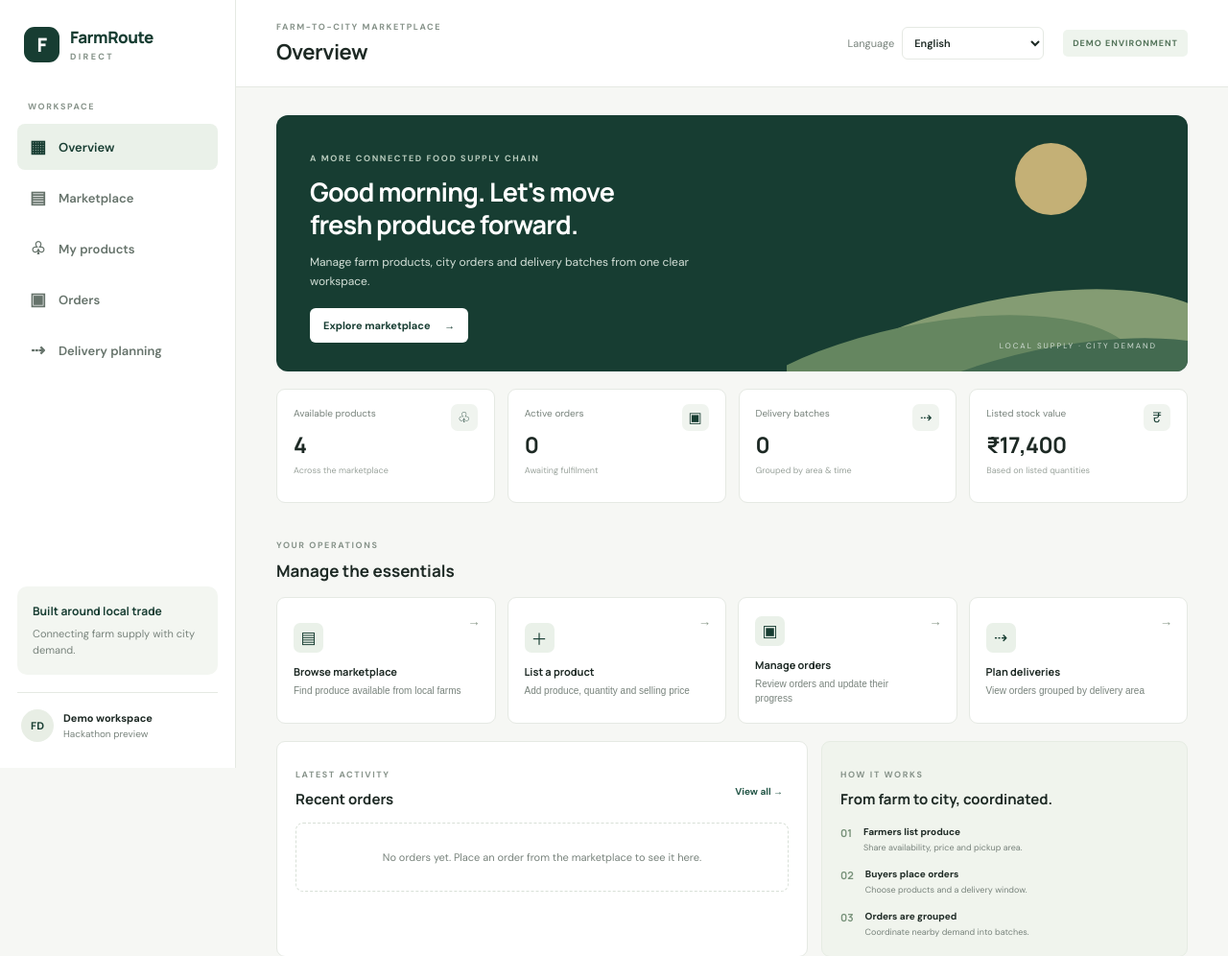
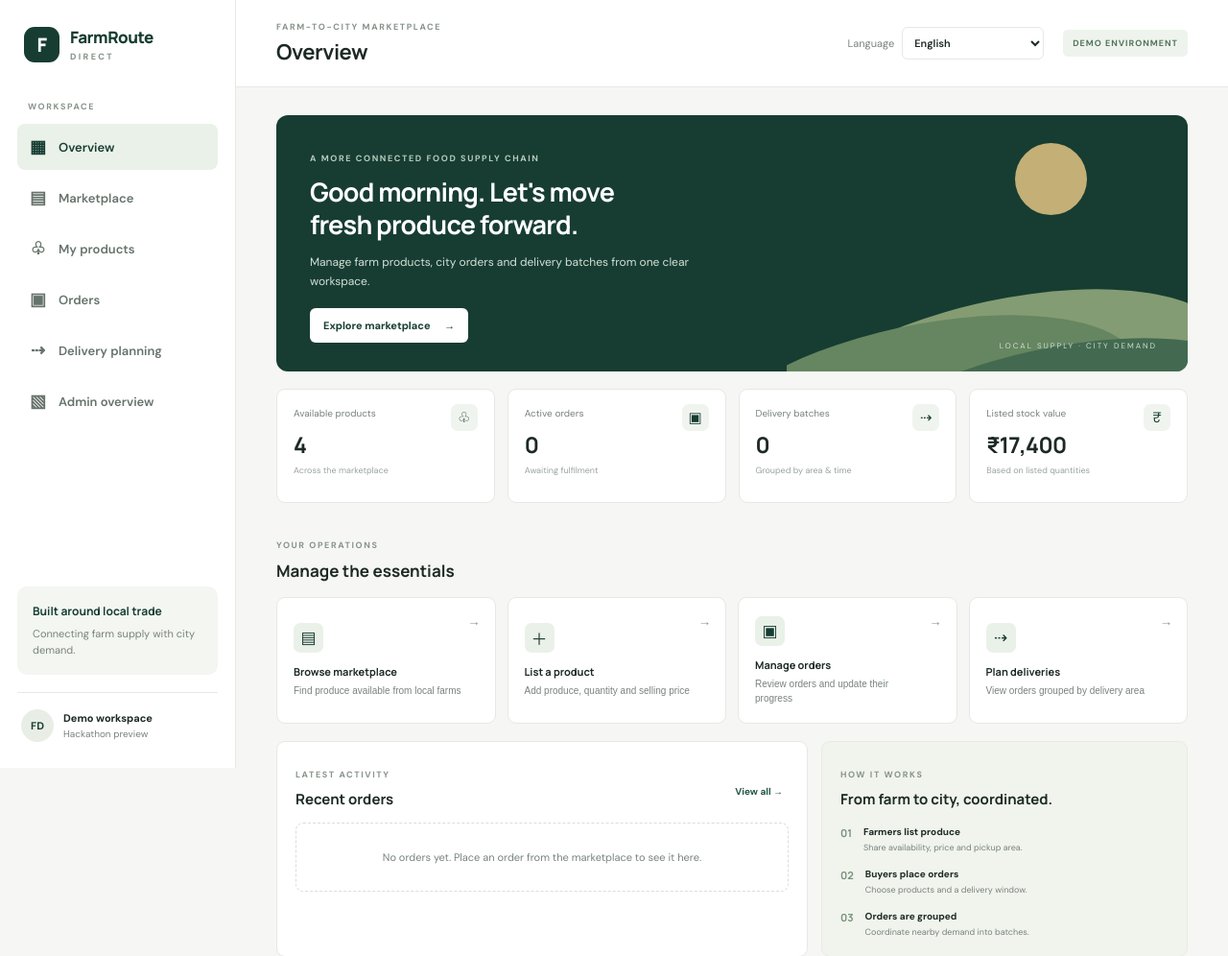
Before and after one commit to Suraj-fah/Soil-to-Soul-STS-, a Flask app: page / in a window 1280 px wide. Shown: the top 996 px of the page at 96% size. Run offline with Flask 3, Linux system fonts and the light colour scheme; data comes from the database, SQL or seed files in the repository; data that the repository does not hold is empty; some libraries are stand-ins or nearby versions.

Commit message:
Add admin navigation to dashboard

```diff
--- a/templates/index.html
+++ b/templates/index.html
@@ -1,6 +1,6 @@
 <!doctype html>
 <html lang="en"><head><meta charset="utf-8"><meta name="viewport" content="width=device-width,initial-scale=1"><meta name="theme-color" content="#173d32"><title>FarmRoute Direct | Farm-to-city coordination</title><link rel="preconnect" href="https://fonts.googleapis.com"><link rel="preconnect" href="https://fonts.gstatic.com" crossorigin><link href="https://fonts.googleapis.com/css2?family=DM+Sans:wght@400;500;600;700&family=Manrope:wght@500;600;700;800&display=swap" rel="stylesheet"><link rel="stylesheet" href="{{ url_for('static',filename='css/styles.css') }}"></head>
-<body><div class="app-shell"><aside class="sidebar"><a class="brand" href="#overview"><span class="brand-mark">F</span><span>FarmRoute <small>DIRECT</small></span></a><div class="workspace-label">WORKSPACE</div><nav id="navigation"><button class="nav-item active" data-view="overview"><span>▦</span> Overview</button><button class="nav-item" data-view="marketplace"><span>▤</span> Marketplace</button><button class="nav-item" data-view="products"><span>♧</span> My products</button><button class="nav-item" data-view="orders"><span>▣</span> Orders</button><button class="nav-item" data-view="delivery"><span>⇢</span> Delivery planning</button></nav><div class="sidebar-bottom"><div class="help-card"><strong>Built around local trade</strong><p>Connecting farm supply with city demand.</p></div><div class="profile"><div class="avatar">FD</div><div><strong>Demo workspace</strong><small>Hackathon preview</small></div></div></div></aside>
+<body><div class="app-shell"><aside class="sidebar"><a class="brand" href="#overview"><span class="brand-mark">F</span><span>FarmRoute <small>DIRECT</small></span></a><div class="workspace-label">WORKSPACE</div><nav id="navigation"><button class="nav-item active" data-view="overview"><span>▦</span> Overview</button><button class="nav-item" data-view="marketplace"><span>▤</span> Marketplace</button><button class="nav-item" data-view="products"><span>♧</span> My products</button><button class="nav-item" data-view="orders"><span>▣</span> Orders</button><button class="nav-item" data-view="delivery"><span>⇢</span> Delivery planning</button><button class="nav-item" data-view="admin"><span>▧</span> Admin overview</button></nav><div class="sidebar-bottom"><div class="help-card"><strong>Built around local trade</strong><p>Connecting farm supply with city demand.</p></div><div class="profile"><div class="avatar">FD</div><div><strong>Demo workspace</strong><small>Hackathon preview</small></div></div></div></aside>
 <main class="main"><header class="topbar"><div><div class="eyebrow">FARM-TO-CITY MARKETPLACE</div><h1 id="page-title">Overview</h1></div><div class="top-actions"><label class="language"><span>Language</span><select id="language"><option value="en">English</option><option value="te">తెలుగు (coming soon)</option></select></label><span class="live-dot">DEMO ENVIRONMENT</span></div></header>
 <div class="content"><section class="welcome"><div><p class="eyebrow light">A MORE CONNECTED FOOD SUPPLY CHAIN</p><h2>Good morning. Let's move<br>fresh produce forward.</h2><p>Manage farm products, city orders and delivery batches from one clear workspace.</p><button class="btn btn-light" data-go="marketplace">Explore marketplace <span>→</span></button></div><div class="welcome-art"><div class="sun"></div><div class="field field-one"></div><div class="field field-two"></div><div class="field field-three"></div><div class="art-label">LOCAL SUPPLY · CITY DEMAND</div></div></section>
 <section class="stats"><article class="stat-card"><span class="stat-icon">♧</span><span class="stat-label">Available products</span><strong id="stat-products">—</strong><small>Across the marketplace</small></article><article class="stat-card"><span class="stat-icon">▣</span><span class="stat-label">Active orders</span><strong id="stat-orders">—</strong><small>Awaiting fulfilment</small></article><article class="stat-card"><span class="stat-icon">⇢</span><span class="stat-label">Delivery batches</span><strong id="stat-batches">—</strong><small>Grouped by area & time</small></article><article class="stat-card"><span class="stat-icon">₹</span><span class="stat-label">Listed stock value</span><strong id="stat-value">—</strong><small>Based on listed quantities</small></article></section>
```
